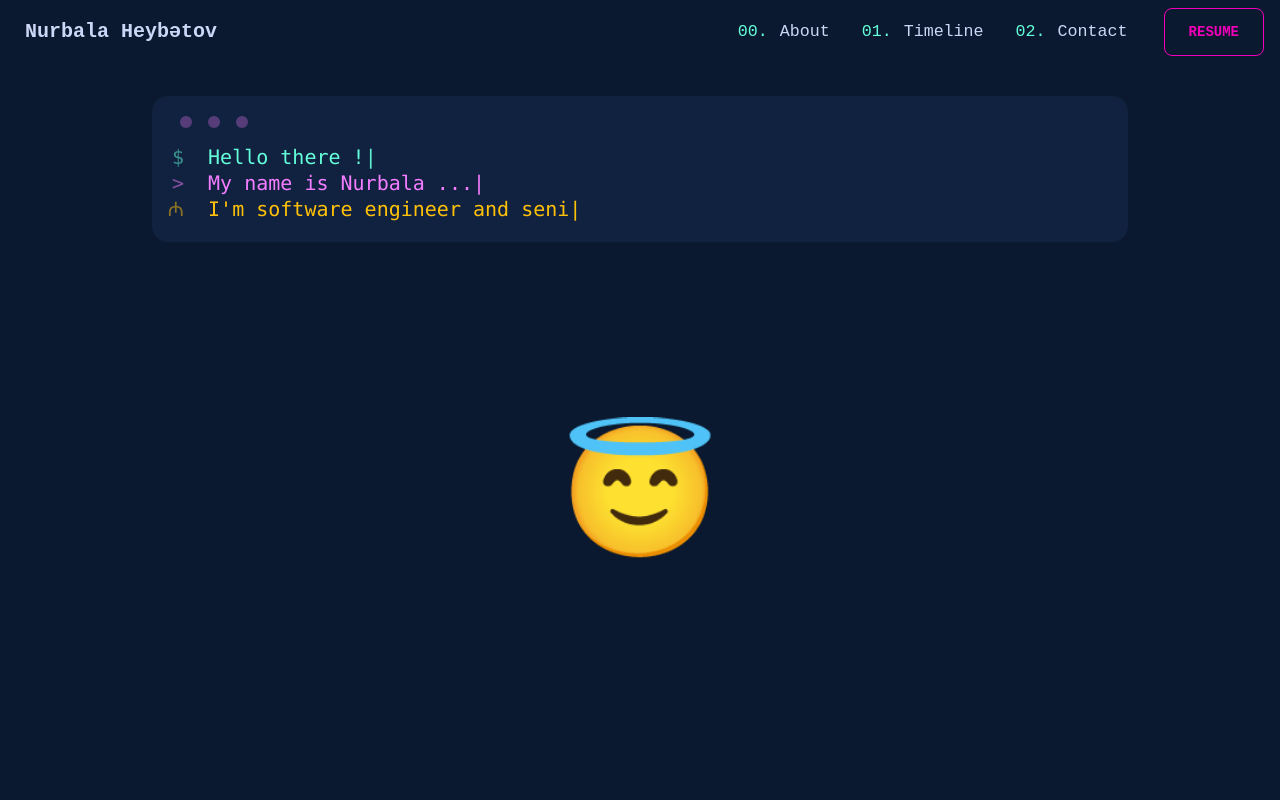
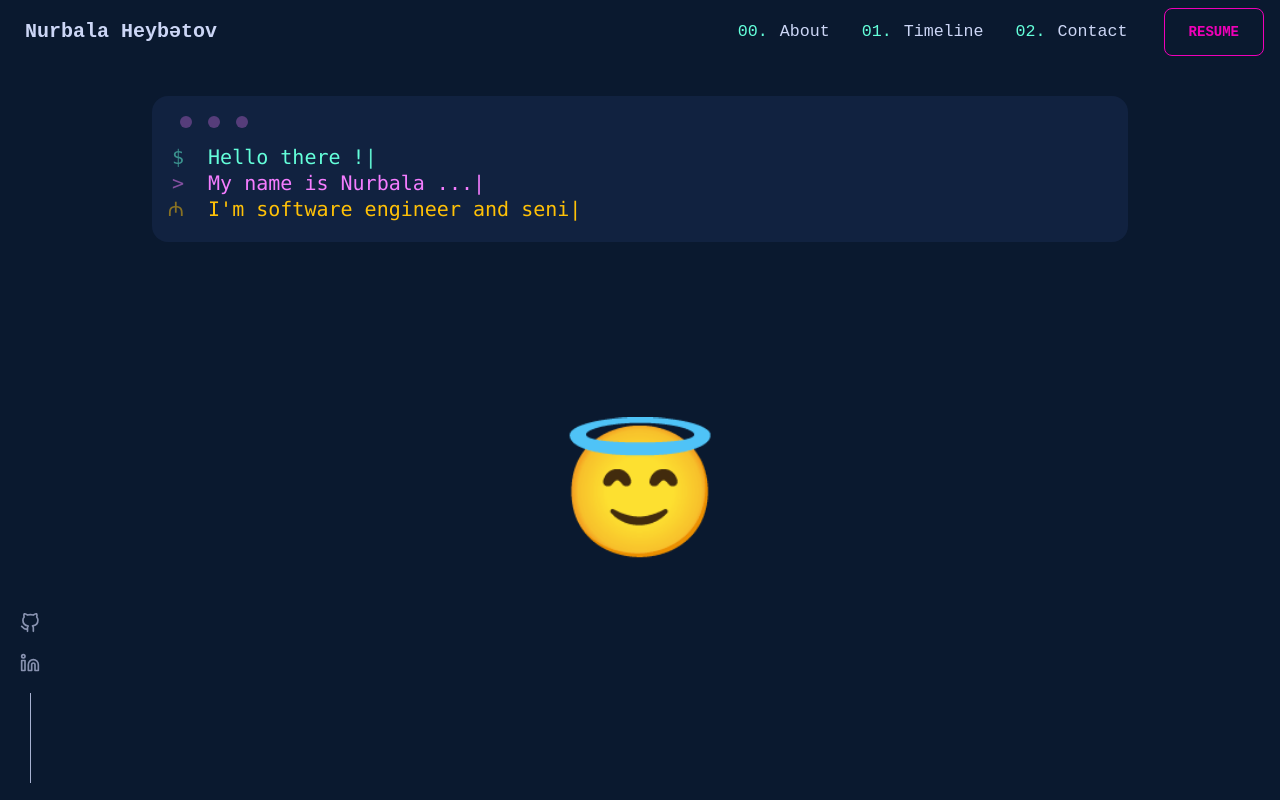
Before and after one commit to hybtli/Portfolio-Website, a React (Create React App) app: page / in a window 1280 px wide. Shown: the top 800 px of the page. Built offline with nearby package versions, Linux system fonts and the light colour scheme.

Commit message:
social medias is added

```diff
--- a/src/App.css
+++ b/src/App.css
@@ -96,3 +96,45 @@ body{
     text-align: -webkit-match-parent;
     font-family: var(--font-mono);
 }
+
+.social-media-icons {
+    position: fixed;
+    left: 20px;
+    bottom: 0;
+    transform: translateY(-10%);
+}
+
+.social-media-icons ul {
+    list-style: none;
+    padding: 0;
+    margin: 0;
+}
+
+.social-media-icons li {
+    margin-bottom: 20px;
+}
+
+.social-media-icons svg {
+    display: block;
+    width: 20px;
+    height: 20px;
+}
+
+.social-media-icons li:hover {
+    transform: scale(1.2);
+}
+
+.social-media-icons::after {
+    content: "";
+    display: block;
+    width: 1px;
+    height: 90px;
+    margin: auto;
+    background-color: var(--light-slate);
+}
+
+@media screen and (max-width: 849px) {
+    .social-media-icons {
+        display: none;
+    }
+}
--- a/src/App.tsx
+++ b/src/App.tsx
@@ -5,12 +5,14 @@ import Contact from "./components/Contact";
 import Navbar from "./components/Navbar";
 import Intro from "./components/Intro";
 import "./App.css";
+import SocialMedias from "./components/SocialMedias";
 
 function App() {
   return (
     <div className="flex flex-col min-h-screen space-y-12">
       <Navbar />
       <main className="container flex-1 max-w-3xl px-6 mx-auto space-y-12 xl:max-w-5xl">
+        <SocialMedias />
         <Intro />
         <About />
         <TimeLine />
--- a/src/components/Contact.tsx
+++ b/src/components/Contact.tsx
@@ -26,6 +26,7 @@ const Contact = () => {
         form below to get in touch with me.
       </p>
       <form action="#" className="space-y-8">
+        {/*
         <div>
           <label
             htmlFor="email"
@@ -42,6 +43,7 @@ const Contact = () => {
             required
           />
         </div>
+        */}
         <div>
           <label
             htmlFor="subject"
--- /dev/null
+++ b/src/components/SocialMedias.tsx
@@ -0,0 +1,53 @@
+import React from "react";
+
+const SocialMedias = () => {
+  return (
+    <>
+      <div className="social-media-icons">
+        <ul>
+          <li>
+            <a href="https://www.github.com/hybtli">
+              <svg
+                xmlns="http://www.w3.org/2000/svg"
+                role="img"
+                viewBox="0 0 24 24"
+                fill="none"
+                stroke="currentColor"
+                strokeWidth="2"
+                strokeLinecap="round"
+                strokeLinejoin="round"
+              >
+                <title>GitHub</title>
+                <path d="M9 19c-5 1.5-5-2.5-7-3m14 6v-3.87a3.37 3.37 0 0 0-.94-2.61c3.14-.35 6.44-1.54 6.44-7A5.44 5.44 0 0 0 20 4.77 5.07 5.07 0 0 0 19.91 1S18.73.65 16 2.48a13.38 13.38 0 0 0-7 0C6.27.65 5.09 1 5.09 1A5.07 5.07 0 0 0 5 4.77a5.44 5.44 0 0 0-1.5 3.78c0 5.42 3.3 6.61 6.44 7A3.37 3.37 0 0 0 9 18.13V22" />
+              </svg>
+            </a>
+          </li>
+          <li>
+            <a href="https://www.linkedin.com/in/nurbala-heybatov/">
+              <svg
+                xmlns="http://www.w3.org/2000/svg"
+                role="img"
+                viewBox="0 0 24 24"
+                fill="none"
+                stroke="currentColor"
+                strokeWidth="2"
+                strokeLinecap="round"
+                strokeLinejoin="round"
+              >
+                <title>LinkedIn</title>
+                <path d="M16 8a6 6 0 0 1 6 6v7h-4v-7a2 2 0 0 0-2-2 2 2 0 0 0-2 2v7h-4v-7a6 6 0 0 1 6-6z" />
+                <rect x="2" y="9" width="4" height="12" />
+                <circle cx="4" cy="4" r="2" />
+              </svg>
+            </a>
+          </li>
+          <li>
+            <a href="#"></a>
+          </li>
+        </ul>
+      </div>
+    </>
+  );
+};
+
+export default SocialMedias;
--- a/src/components/TimeLine.tsx
+++ b/src/components/TimeLine.tsx
@@ -20,7 +20,9 @@ const TimeLine = () => {
       <div className="space-y-8" style={{ color: "#ccd6f6" }}>
         {/* -- 2022 -- */}
         <div>
-          <h3 className="mb-3 text-lg font-bold md:text-xl">2022 - </h3>
+          <h3 className="mb-3 text-lg font-bold md:text-xl">
+            Jun 2022 - Present
+          </h3>
           <ul className="space-y-4">
             <li className="ml-2 space-y-1">
               <div className="flex items-center">
@@ -69,7 +71,10 @@ const TimeLine = () => {
         </div>
         {/* -- 2019 -- */}
         <div>
-          <h3 className="mb-3 text-lg font-bold md:text-xl">2019 - 2023</h3>
+          <h3 className="mb-3 text-lg font-bold md:text-xl">
+            {" "}
+            Sep 2019 - Jun 2023
+          </h3>
           <ul className="space-y-4">
             <li className="ml-2 space-y-1">
               <div className="flex items-center">
```
